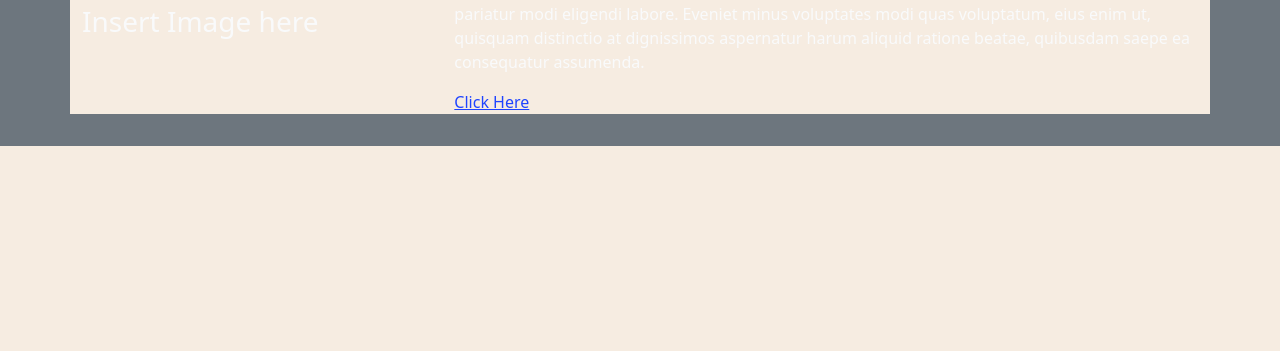
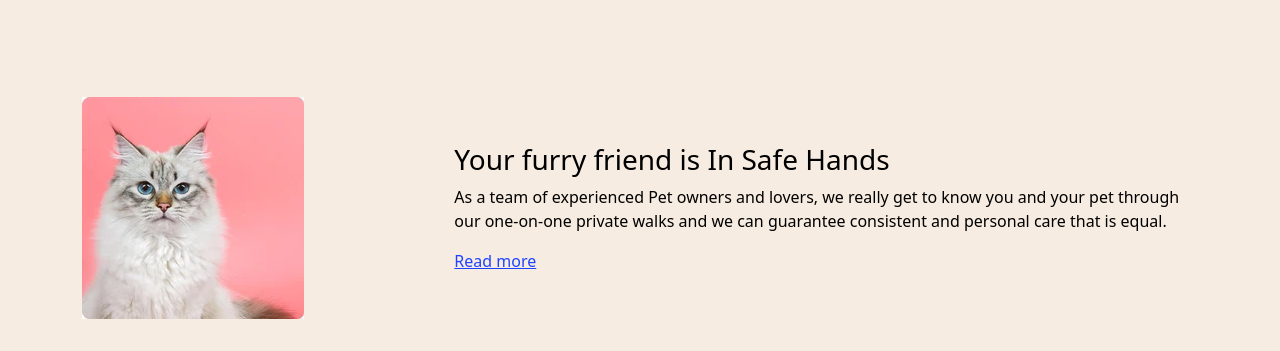
Before and after one commit to AlphaByte-RedTeam/catty-pet-shop, a PHP site: page /services.html in a window 1280 px wide. Shown: the part 507-858 px from the top of the page. Before the commit the page ends 653 px from the top, so only its background shows below. Run offline with PHP 8.4, Linux system fonts and the light colour scheme; some libraries are stand-ins or nearby versions; some web fonts are replaced.

Commit message:
feat: update services page

```diff
--- a/services.html
+++ b/services.html
@@ -78,37 +78,40 @@
 
         <!-- Main Content -->
         <main>
-            <section class="bg-secondary text-light py-5">
+            <section class="text-light mt-5 py-5">
                 <div class="container d-sm-flex align-items-center justify-content-between">
-                    <div id="section-text-1">
-                        <h3>Section Title Here 1</h3>
-                        <p>Lorem ipsum dolor sit amet consectetur adipisicing elit. Nulla animi ipsum sapiente cumque ullam,
-                            nemo natus fugiat doloribus atque repudiandae.</p>
+                    <div class="blackcolor" id="section-text-1">
+                        <h3>Our Services</h3>
+                        <p>As a team of experienced Pet owners and lovers, we really get to know you and your pet.</p>
                         <ul>
-                            <li>Entry 1</li>
-                            <li>Entry 2</li>
-                            <li>Entry 3</li>
+                            <li>Treatment for heart related diseases.</li>
+                            <li>Medical treatment for disorcers.</li>
+                            <li>Pet Grooming.</li>
                         </ul>
-                        <a href="#">Click Here</a>
+                        <a href="#">Read More</a>
                     </div>
                     <div id="section-video-1">
-                        <h3>Insert Video here</h3>
+                        <video autoplay muted loop>
+                            <source src="./videos/hero-video.mp4" type="video/mp4">
+                            Sorry, your browser does not support video playback.
+                            Please upgrade your browser to the latest version immediately.
+                            Thank you
+                        </video>
                     </div>
                 </div>
             </section>
 
-            <section class="bg-secondary text-light mt-5 py-5">
+            <section class="text-light mt-5 py-5">
                 <div class="container d-sm-flex align-items-center justify-content-between">
                     <div id="section-img-2">
-                        <h3>Insert Image here</h3>
+                        <img src="./images/assets/slider-images/cat-slider.webp" type="image/webp">
                     </div>
-                    <div id="section-text-2">
-                        <h3>Section Title Here 2</h3>
-                        <p>Lorem ipsum dolor sit amet consectetur adipisicing elit. Deserunt dolorem molestiae eos rerum
-                            pariatur modi eligendi labore. Eveniet minus voluptates modi quas voluptatum, eius enim ut,
-                            quisquam distinctio at dignissimos aspernatur harum aliquid ratione beatae, quibusdam saepe ea
-                            consequatur assumenda.</p>
-                        <a href="#">Click Here</a>
+                    <div class="blackcolor" id="section-text-2">
+                        <h3>Your furry friend is In Safe Hands</h3>
+                        <p>As a team of experienced Pet owners and lovers, we really get to know you and your pet through
+                            our one-on-one private walks and we can guarantee consistent and personal care that is equal.
+                        </p>
+                        <a href="#">Read more</a>
                     </div>
 
                 </div>
--- a/styles/services.css
+++ b/styles/services.css
@@ -1,5 +1,5 @@
 #section-text-1,
-#section-img-2{
+#section-img-2 {
     flex: 1 1 1px;
 }
 
@@ -9,3 +9,11 @@
 #section-text-2 {
     flex: 2 1 1px;
 }
+
+/* #section-text-1 {
+    color: #ABA937;     */
+/* } */
+
+.blackcolor {
+    color: black;
+}
```
